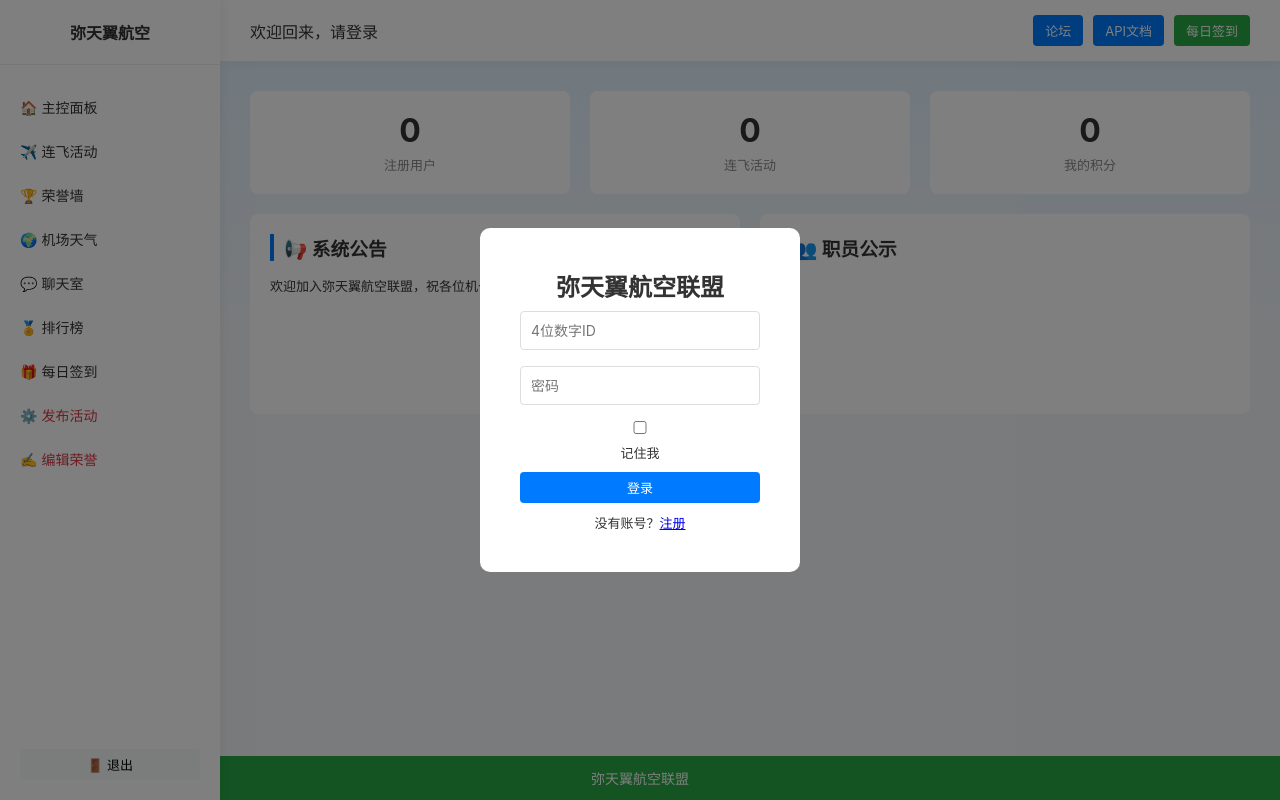
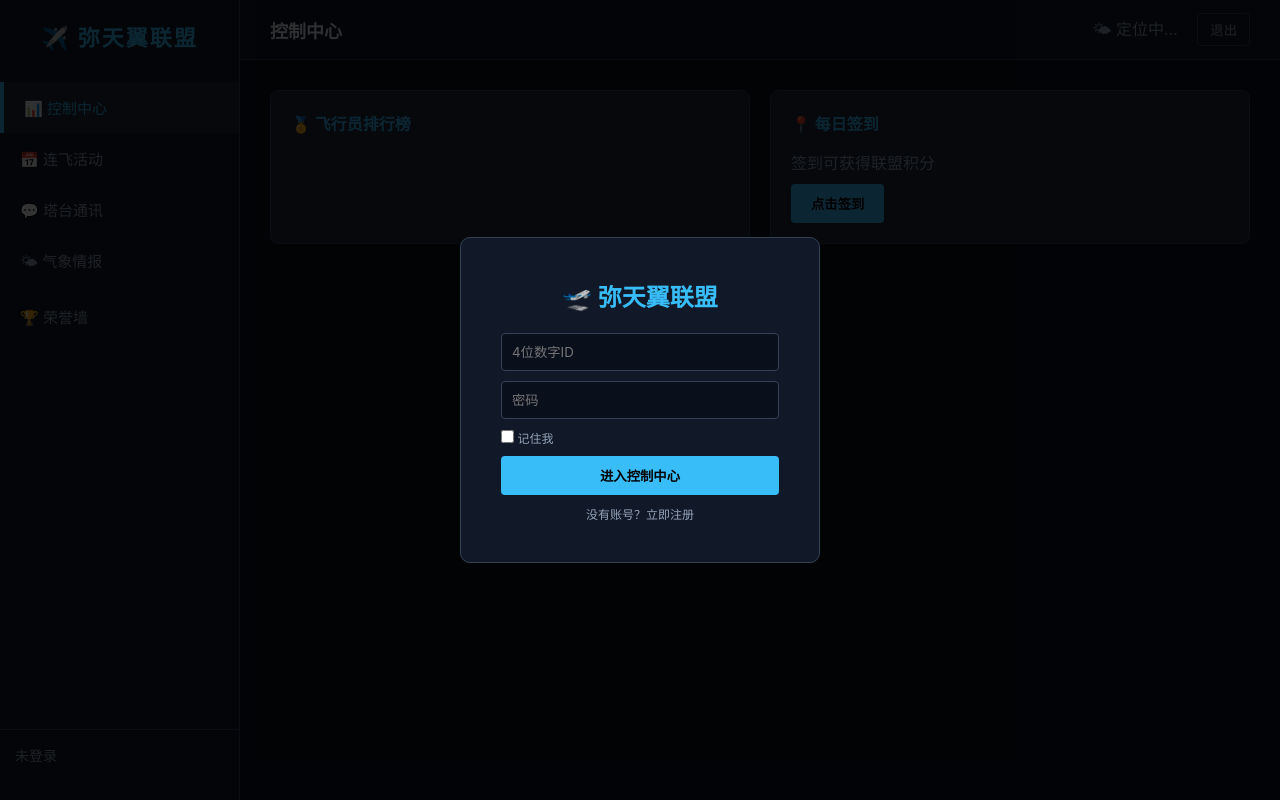
Before and after one commit to chy66666677889911/Important-Data-of-the-Mityan-Wing-Alliance, a plain HTML site: page public/index.html in a window 1280 px wide. Drawn offline with Linux system fonts and the light colour scheme.

Commit message:
index.html

```diff
--- a/public/index.html
+++ b/public/index.html
@@ -3,220 +3,189 @@
 <head>
 <meta charset="UTF-8">
 <meta name="viewport" content="width=device-width, initial-scale=1.0">
-<title>弥天翼航空联盟</title>
+<title>弥天翼联盟 (MTY)</title>
 <style>
 :root{
-  --bg:#f4f6f9;--white:#ffffff;--primary:#007bff;
-  --green:#28a745;--text:#333;--muted:#888;
+  --bg:#0a0f1c;--panel:#111827;--card:#1e293b;
+  --border:#334155;--text:#e2e8f0;--muted:#94a3b8;
+  --blue:#38bdf8;--green:#4ade80;--red:#f87171;
 }
 *,*::before,*::after{box-sizing:border-box;margin:0;padding:0;font-family:-apple-system,BlinkMacSystemFont,"Segoe UI","Microsoft YaHei",sans-serif}
 body{background:var(--bg);color:var(--text);display:flex;height:100vh;overflow:hidden}
-.sidebar{width:220px;background:var(--white);box-shadow:2px 0 10px rgba(0,0,0,.05);display:flex;flex-direction:column;transition:transform .3s ease;z-index:100}
-.sidebar-header{padding:20px;border-bottom:1px solid #eee;font-weight:600;text-align:center}
-.sidebar-menu{flex:1;padding:20px 0;overflow-y:auto}
-.sidebar-menu button{display:block;width:100%;padding:12px 20px;border:none;background:transparent;text-align:left;font-size:14px;color:var(--text);cursor:pointer}
-.sidebar-menu button:hover,.sidebar-menu button.active{background:#eef5ff;color:var(--primary)}
-.admin-only{color:#dc3545 !important;display:none}
-.main-content{flex:1;display:flex;flex-direction:column;overflow:hidden;position:relative}
-.topbar{background:var(--white);padding:15px 30px;display:flex;justify-content:space-between;align-items:center;box-shadow:0 2px 10px rgba(0,0,0,.05);z-index:10}
-.welcome-text{font-size:16px}.welcome-text span{font-weight:600;color:var(--primary)}
-.topbar-right{display:flex;align-items:center;gap:10px}
-.local-weather{font-size:13px;color:var(--muted)}
-.btn{padding:6px 12px;border-radius:4px;border:none;cursor:pointer;font-size:13px}
-.btn-primary{background:var(--primary);color:#fff}
-.btn-success{background:var(--green);color:#fff}
-.page-container{flex:1;overflow-y:auto;padding:30px;background:linear-gradient(to bottom,#e3f2fd 0%,var(--bg) 300px)}
-.page{display:none}.page.active{display:block}
-.card{background:var(--white);padding:20px;border-radius:8px;box-shadow:0 2px 8px rgba(0,0,0,.04);margin-bottom:20px}
-input,textarea,select{width:100%;padding:10px;margin:8px 0;border:1px solid #ddd;border-radius:4px;font-size:14px}
-.stats-row{display:flex;gap:20px;margin-bottom:20px}
-.stat-card{flex:1;background:var(--white);padding:20px;border-radius:8px;text-align:center}
-.stat-card .num{font-size:32px;font-weight:bold}
-.stat-card .label{font-size:13px;color:var(--muted);margin-top:5px}
-.info-row{display:flex;gap:20px}
-.info-box{flex:1;background:var(--white);padding:20px;border-radius:8px;min-height:200px}
-.info-box h3{border-left:4px solid var(--primary);padding-left:10px;margin-bottom:15px}
-.auth-overlay{position:fixed;inset:0;background:rgba(0,0,0,.5);display:flex;justify-content:center;align-items:center;z-index:1000}
-.auth-box{background:var(--white);padding:40px;border-radius:10px;width:320px;text-align:center}
-.footer{position:fixed;bottom:0;left:0;width:100%;text-align:center;padding:12px;background:var(--green);color:#fff;font-size:14px;z-index:99}
-.menu-toggle{display:none;position:fixed;top:15px;left:15px;z-index:101;width:40px;height:40px;border-radius:50%;border:none;background:var(--white);box-shadow:0 2px 5px rgba(0,0,0,.2);font-size:20px;cursor:pointer}
-@media(max-width:768px){.menu-toggle{display:block}.sidebar{position:fixed;top:0;left:0;height:100%;transform:translateX(-100%)}.sidebar.open{transform:translateX(0)}.stats-row,.info-row{flex-direction:column}.topbar{padding-left:60px}}
+.sidebar{width:240px;background:var(--panel);border-right:1px solid var(--border);display:flex;flex-direction:column;padding:20px 0}
+.logo{text-align:center;margin-bottom:30px;font-size:22px;font-weight:bold;color:var(--blue);letter-spacing:2px}
+.sidebar-menu{flex:1}
+.sidebar-menu button{width:100%;padding:15px 20px;background:none;border:none;color:var(--muted);font-size:15px;text-align:left;cursor:pointer;transition:.3s}
+.sidebar-menu button:hover,.sidebar-menu button.active{background:var(--card);color:var(--blue);border-left:4px solid var(--blue)}
+.user-info{padding:15px;border-top:1px solid var(--border);font-size:14px;color:var(--muted)}
+.main-content{flex:1;display:flex;flex-direction:column;overflow:hidden}
+.header{height:60px;background:var(--panel);border-bottom:1px solid var(--border);display:flex;justify-content:space-between;align-items:center;padding:0 30px}
+.header h2{font-size:18px;color:var(--text)}
+.header-actions button{background:var(--blue);color:#000;border:none;padding:8px 16px;border-radius:4px;cursor:pointer;font-weight:bold}
+.page-container{flex:1;padding:30px;overflow-y:auto}
+.page{display:none}
+.page.active{display:block;animation:fadeIn .3s}
+@keyframes fadeIn{from{opacity:0}to{opacity:1}}
+.grid-2{display:grid;grid-template-columns:1fr 1fr;gap:20px}
+.card{background:var(--card);border:1px solid var(--border);border-radius:8px;padding:20px;margin-bottom:20px}
+.card h3{color:var(--blue);margin-bottom:15px;font-size:16px}
+.input-field{width:100%;padding:10px;background:var(--bg);border:1px solid var(--border);color:var(--text);border-radius:4px;margin-bottom:10px}
+.btn{background:var(--blue);color:#000;border:none;padding:10px 20px;border-radius:4px;cursor:pointer;font-weight:bold}
+.btn-danger{background:var(--red);color:#fff}
+.btn-success{background:var(--green);color:#000}
+.chat-box{height:300px;background:var(--bg);border:1px solid var(--border);padding:10px;overflow-y:auto;margin-bottom:10px;border-radius:4px}
+.chat-msg{margin-bottom:8px;font-size:14px}
+.chat-msg b{color:var(--blue)}
+.auth-overlay{position:fixed;inset:0;background:rgba(0,0,0,.8);display:flex;justify-content:center;align-items:center;z-index:1000}
+.auth-box{background:var(--panel);padding:40px;border-radius:10px;border:1px solid var(--border);width:360px}
+.hidden{display:none!important}
+.admin-only{display:none}
 </style>
 </head>
 <body>
 
-<button class="menu-toggle" onclick="document.querySelector('.sidebar').classList.toggle('open')">☰</button>
+<div id="authOverlay" class="auth-overlay">
+  <div class="auth-box">
+    <div id="loginBox">
+      <h2 style="text-align:center;margin-bottom:20px;color:var(--blue)">🛫 弥天翼联盟</h2>
+      <input id="loginUser" class="input-field" placeholder="4位数字ID" maxlength="4">
+      <input id="loginPass" type="password" class="input-field" placeholder="密码">
+      <label style="font-size:12px;color:var(--muted);display:block;margin-bottom:10px">
+        <input type="checkbox" id="remember"> 记住我
+      </label>
+      <button class="btn" style="width:100%" onclick="login()">进入控制中心</button>
+      <p style="text-align:center;margin-top:10px;color:var(--muted);font-size:12px;cursor:pointer" onclick="toggleAuth()">没有账号？立即注册</p>
+    </div>
+    <div id="registerBox" class="hidden">
+      <h2 style="text-align:center;margin-bottom:20px;color:var(--blue)">📝 加入联盟</h2>
+      <input id="regUser" class="input-field" placeholder="4位数字ID">
+      <input id="regPass" class="input-field" type="password" placeholder="密码">
+      <input id="regNick" class="input-field" placeholder="飞行员呼号">
+      <button class="btn" style="width:100%" onclick="register()">申请入盟</button>
+      <p style="text-align:center;margin-top:10px;color:var(--muted);font-size:12px;cursor:pointer" onclick="toggleAuth()">已有账号？返回登录</p>
+    </div>
+  </div>
+</div>
 
-<aside class="sidebar">
-  <div class="sidebar-header">弥天翼航空</div>
+<div class="sidebar">
+  <div class="logo">✈️ 弥天翼联盟</div>
   <div class="sidebar-menu">
-    <button onclick="showPage('mainPage',this)">🏠 主控面板</button>
-    <button onclick="showPage('eventPage',this)">✈️ 连飞活动</button>
+    <button onclick="showPage('dashboardPage',this)" class="active">📊 控制中心</button>
+    <button onclick="showPage('eventPage',this)">📅 连飞活动</button>
+    <button onclick="showPage('chatPage',this)">💬 塔台通讯</button>
+    <button onclick="showPage('weatherPage',this)">🌤 气象情报</button>
     <button onclick="showPage('honorPage',this)">🏆 荣誉墙</button>
-    <button onclick="showPage('weatherPage',this)">🌍 机场天气</button>
-    <button onclick="showPage('chatPage',this)">💬 聊天室</button>
-    <button onclick="loadRank()">🏅 排行榜</button>
-    <button onclick="checkin()">🎁 每日签到</button>
-    <button onclick="showPage('adminEventPage',this)" class="admin-only" id="btnAdminEvent">⚙️ 发布活动</button>
-    <button onclick="showPage('adminHonorPage',this)" class="admin-only" id="btnAdminHonor">✍️ 编辑荣誉</button>
+    <button onclick="showPage('adminPage',this)" class="admin-only">🛡️ 联盟管理</button>
   </div>
-  <div style="padding:20px"><button class="btn" style="width:100%;background:#f8f9fa" onclick="logout()">🚪 退出</button></div>
-</aside>
+  <div class="user-info" id="userInfo">未登录</div>
+</div>
 
 <div class="main-content">
-  <div class="topbar">
-    <div class="welcome-text" id="welcomeText">欢迎回来，请登录</div>
-    <div class="topbar-right">
-      <span class="local-weather" id="localWeather"></span>
-      <button class="btn btn-primary" onclick="showPage('mainPage')">论坛</button>
-      <button class="btn btn-primary">API文档</button>
-      <button class="btn btn-success" onclick="checkin()">每日签到</button>
+  <div class="header">
+    <h2 id="pageTitle">控制中心</h2>
+    <div>
+      <span id="localWeather" style="margin-right:15px;color:var(--muted)">🌤 定位中...</span>
+      <button onclick="logout()" style="background:none;border:1px solid var(--border);color:var(--muted);padding:6px 12px;border-radius:4px;cursor:pointer">退出</button>
     </div>
   </div>
 
   <div class="page-container">
-    <div class="page active" id="mainPage">
-      <div class="stats-row">
-        <div class="stat-card"><div class="num" id="statUsers">0</div><div class="label">注册用户</div></div>
-        <div class="stat-card"><div class="num" id="statEvents">0</div><div class="label">连飞活动</div></div>
-        <div class="stat-card"><div class="num" id="statPoints">0</div><div class="label">我的积分</div></div>
-      </div>
-      <div class="info-row">
-        <div class="info-box"><h3>📢 系统公告</h3><p style="font-size:13px">欢迎加入弥天翼航空联盟，祝各位机长飞行愉快！</p></div>
-        <div class="info-box"><h3>👥 职员公示</h3><div id="rankList"></div></div>
+    <div id="dashboardPage" class="page active">
+      <div class="grid-2">
+        <div class="card">
+          <h3>🏅 飞行员排行榜</h3>
+          <div id="rankList"></div>
+        </div>
+        <div class="card">
+          <h3>📍 每日签到</h3>
+          <p style="color:var(--muted);margin-bottom:10px">签到可获得联盟积分</p>
+          <button class="btn" onclick="checkin()">点击签到</button>
+        </div>
       </div>
     </div>
 
-    <div class="page" id="eventPage"><div class="card"><h3>连飞活动</h3><div id="eventList"></div></div></div>
-    <div class="page" id="honorPage"><div class="card"><h3>荣誉墙</h3><div id="honorList"></div></div></div>
-    <div class="page" id="weatherPage">
+    <div id="eventPage" class="page">
       <div class="card">
-        <h3>全球机场天气</h3>
-        <input id="icaoInput" placeholder="ICAO 如 ZGGG / RJTT">
-        <button class="btn btn-primary" onclick="queryWeather()">查询</button>
-        <div id="weatherResult" style="margin-top:15px"></div>
+        <h3>🛫 发布连飞活动（管理员）</h3>
+        <input id="evTitle" class="input-field" placeholder="活动标题">
+        <textarea id="evDesc" class="input-field" rows="3" placeholder="活动描述 / 航路 / 时间"></textarea>
+        <button class="btn" onclick="createEvent()">发布活动</button>
+      </div>
+      <div class="card">
+        <h3>📋 活动列表</h3>
+        <div id="eventList"></div>
       </div>
     </div>
-    <div class="page" id="chatPage">
+
+    <div id="chatPage" class="page">
       <div class="card">
-        <h3>聊天室</h3>
-        <div id="chatBox" style="height:260px;overflow:auto;border:1px solid #eee;padding:10px"></div>
-        <textarea id="chatInput" placeholder="输入消息"></textarea>
-        <button class="btn btn-primary" onclick="sendChat()">发送</button>
+        <h3>💬 塔台通讯</h3>
+        <div id="chatBox" class="chat-box"></div>
+        <div style="display:flex;gap:10px">
+          <input id="chatInput" class="input-field" placeholder="输入消息" style="flex:1">
+          <button class="btn" onclick="sendChat()">发送</button>
+        </div>
       </div>
     </div>
-    <div class="page" id="adminEventPage">
+
+    <div id="weatherPage" class="page">
       <div class="card">
-        <h3>发布连飞活动</h3>
-        <input id="evTitle" placeholder="活动标题">
-        <textarea id="evDesc" placeholder="活动说明"></textarea>
-        <button class="btn btn-primary" onclick="createEvent()">发布</button>
+        <h3>🌤 METAR / TAF</h3>
+        <div style="display:flex;gap:10px;margin-bottom:10px">
+          <input id="icaoInput" class="input-field" placeholder="ICAO 如 ZBAA / KJFK">
+          <button class="btn" onclick="queryWeather()">查询</button>
+        </div>
+        <pre id="weatherResult" style="background:var(--bg);padding:15px;border-radius:4px;color:var(--green);font-family:monospace"></pre>
       </div>
     </div>
-    <div class="page" id="adminHonorPage">
+
+    <div id="honorPage" class="page">
       <div class="card">
-        <h3>添加荣誉</h3>
-        <input id="hoTitle" placeholder="荣誉标题">
-        <input id="hoImg" placeholder="图片URL">
-        <textarea id="hoDesc" placeholder="荣誉描述"></textarea>
-        <button class="btn btn-primary" onclick="addHonor()">添加</button>
+        <h3>🏆 添加荣誉（管理员）</h3>
+        <input id="hoTitle" class="input-field" placeholder="奖项名称">
+        <input id="hoImg" class="input-field" placeholder="图片URL">
+        <textarea id="hoDesc" class="input-field" rows="2" placeholder="奖项描述"></textarea>
+        <button class="btn" onclick="addHonor()">添加荣誉</button>
       </div>
+      <div class="card">
+        <h3>🎖 联盟荣誉墙</h3>
+        <div id="honorList"></div>
+      </div>
+    </div>
+
+    <div id="adminPage" class="page">
+      <div class="card"><h3>🛡️ 管理员控制台</h3><p>系统运行正常</p></div>
     </div>
   </div>
 </div>
 
-<div class="auth-overlay" id="authOverlay">
-  <div class="auth-box" id="loginBox">
-    <h2>弥天翼航空联盟</h2>
-    <input id="loginUser" placeholder="4位数字ID">
-    <input id="loginPass" type="password" placeholder="密码">
-    <label style="font-size:13px"><input type="checkbox" id="remember"> 记住我</label>
-    <button class="btn btn-primary" style="width:100%;margin-top:10px" onclick="login()">登录</button>
-    <p style="margin-top:10px;font-size:13px">没有账号？<a href="#" onclick="toggleAuth(event)">注册</a></p>
-  </div>
-  <div class="auth-box" id="registerBox" style="display:none">
-    <h2>注册</h2>
-    <input id="regUser" placeholder="4位数字ID">
-    <input id="regPass" type="password" placeholder="密码">
-    <input id="regNick" placeholder="昵称">
-    <button class="btn btn-primary" style="width:100%;margin-top:10px" onclick="register()">注册</button>
-    <p style="margin-top:10px;font-size:13px"><a href="#" onclick="toggleAuth(event)">返回登录</a></p>
-  </div>
-</div>
-
-<footer class="footer">弥天翼航空联盟</footer>
-
 <script>
-let user = null;
-
-const init = () => {
-  const u = localStorage.getItem('mt_user');
-  if (u) {
-    user = JSON.parse(u);
-    doLogin();
-  }
-};
-
-const doLogin = () => {
-  document.getElementById('authOverlay').style.display = 'none';
-  document.getElementById('welcomeText').innerHTML = `欢迎回来，<span>${user.nickname}</span>`;
-  document.getElementById('statPoints').innerText = user.points || 0;
-  if (user.is_admin) {
-    document.querySelectorAll('.admin-only').forEach(e => e.style.display = 'block');
-  }
-  fetch('https://ipapi.co/json/')
-    .then(r => r.json())
-    .then(d => document.getElementById('localWeather').innerText = `🌤 ${d.city}`)
-    .catch(() => {});
+let user=null;
+const init=()=>{const u=localStorage.getItem('mt_user');if(u){user=JSON.parse(u);doLogin()}};
+const doLogin=()=>{
+  document.getElementById('authOverlay').style.display='none';
+  document.getElementById('userInfo').innerText=`${user.nickname} (${user.username})`;
+  document.getElementById('localWeather').innerText=`🌤 ${user.location||'未知'}`;
+  if(user.is_admin)document.querySelectorAll('.admin-only').forEach(e=>e.style.display='block');
   loadRank();
 };
-
-const login = async () => {
-  const username = document.getElementById('loginUser').value.trim();
-  const password = document.getElementById('loginPass').value;
-  const remember = document.getElementById('remember');
-
-  if (!/^\d{4}$/.test(username)) {
-    alert('账号必须为4位数字ID');
-    return;
-  }
-
-  try {
-    const res = await fetch('/api/login', {
-      method: 'POST',
-      headers: { 'Content-Type': 'application/json' },
-      body: JSON.stringify({ username, password })
-    });
-
-    const d = await res.json();
-
-    if (!d.ok) {
-      alert(d.msg || '登录失败');
-      return;
-    }
-
-    user = d.user;
-    if (remember?.checked) {
-      localStorage.setItem('mt_user', JSON.stringify(user));
-    }
-    doLogin();
-  } catch (err) {
-    alert('登录请求失败，请检查网络或部署状态');
-    console.error(err);
-  }
+const login=async()=>{
+  const u=loginUser.value.trim(),p=loginPass.value;
+  if(!/^\d{4}$/.test(u))return alert('账号必须为4位数字ID');
+  const r=await fetch('/api/login',{method:'POST',headers:{'Content-Type':'application/json'},body:JSON.stringify({username:u,password:p})}).then(x=>x.json());
+  if(!r.ok)return alert(r.msg);
+  user=r.user;if(remember.checked)localStorage.setItem('mt_user',JSON.stringify(user));doLogin();
 };
-
-const register = async () => {
-  const username = document.getElementById('regUser').value.trim();
-  const password = document.getElementById('regPass').value;
-  const nickname = document.getElementById('regNick').value;
-
-  if (!/^\d{4}$/.test(username)) {
-    alert('账号必须为4位数字ID');
-    return;
-  }
-
-  try {
-    const res = await fetch('/api/register', {
-      method: 'POST',
-      headers: { 'Conte
+const register=async()=>{
+  const u=regUser.value.trim(),p=regPass.value,n=regNick.value;
+  if(!/^\d{4}$/.test(u))return alert('账号必须为4位数字ID');
+  const r=await fetch('/api/register',{method:'POST',headers:{'Content-Type':'application/json'},body:JSON.stringify({username:u,password:p,nickname:n})}).then(x=>x.json());
+  alert(r.msg);if(r.ok)toggleAuth();
+};
+const logout=()=>{localStorage.clear();location.reload()};
+const toggleAuth=e=>{e.preventDefault();loginBox.classList.toggle('hidden');registerBox.classList.toggle('hidden')};
+const showPage=(id,btn)=>{document.querySelectorAll('.page').forEach(p=>p.classList.remove('active'));document.getElementById(id).classList.add('active');document.querySelectorAll('.sidebar-menu button').forEach(b=>b.classList.remove('active'));if(btn)btn.classList.add('active')};
+const loadRank=()=>fetch('/api/rank').then(r=>r.json()).then(d=>rankList.innerHTML=d.map(u=>`<div>${u.nickname}<span>${u.points}</span></div>`).join(''));
+const checkin=()=>fetch('/api/checkin',{method:'POST',headers:{'Content-Type':'application/json'},body:JSON.stringify({userId:user.id})}).then(r=>r.json()).then(d=>alert(d.ok?'签到成功':'今日已签到'));
+const queryWeather=()=>fetch('/api/weather?icao='+icaoInput.value.trim().toUpperCase()).then(r=>r.json()).then(d=>weatherResult.innerText=`METAR:\n${d.metar}\n\nTAF:\n${d.taf}`);
+const sendChat=()=>{fetch('/api/chat',{method:'POST',headers:{'Content-Type':'application/json'},body:JSON.stringify({nickname:user.nickname,messag
```
